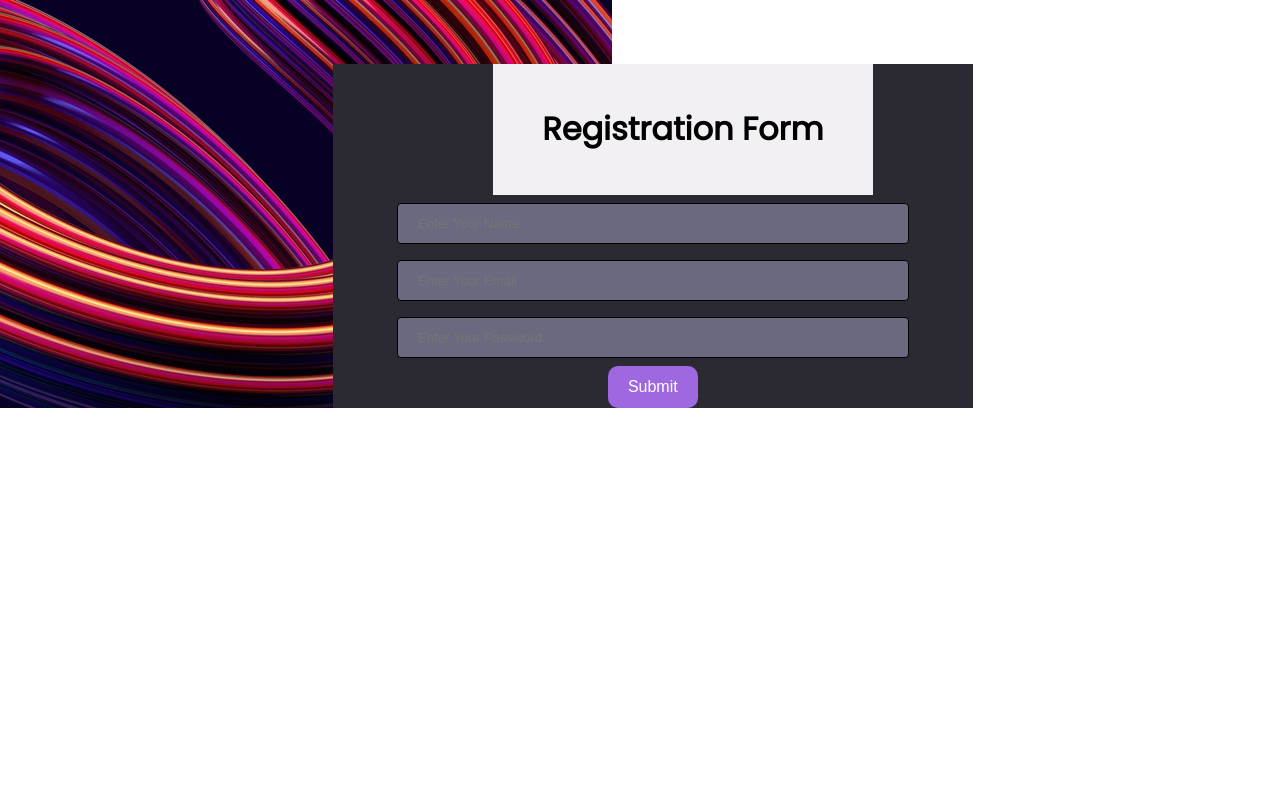
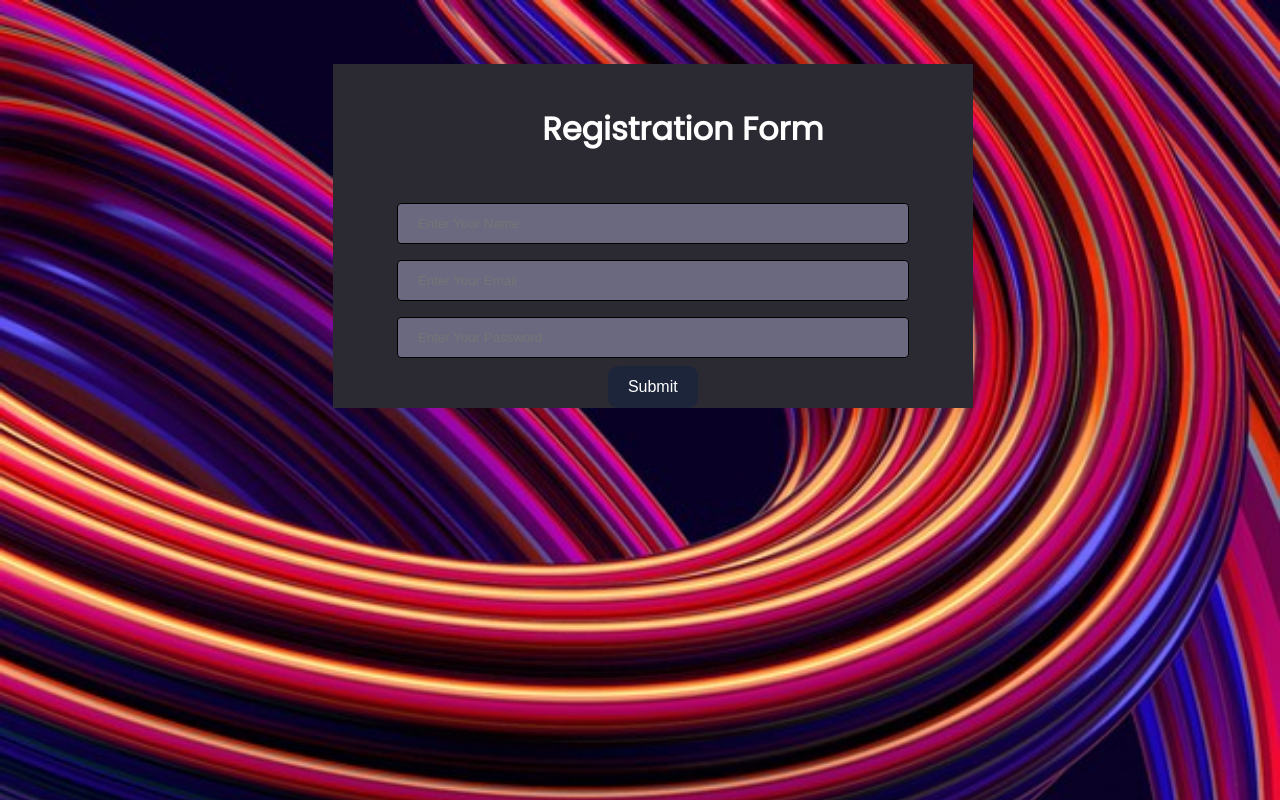
Before and after one commit to Sawapandeep/endterm, a React (Create React App) app: page / in a window 1280 px wide. Built offline with nearby package versions, Linux system fonts and the light colour scheme.

Commit message:
Update App.css

```diff
--- a/src/App.css
+++ b/src/App.css
@@ -43,8 +43,9 @@
 body{
   /* background-color: #b2aba9; */
   background-image: url(bg.png);
-  background-size: auto;
-  background-repeat: no-repeat;
+  background-size:cover;
+  background-position: relative;
+  background-repeat : no-repeat;
 
   font-family: 'Poppins', sans-serif;
 
@@ -85,7 +86,7 @@ body{
 
   button{
 
-    background-color: #9f68e0;
+    background-color: #1c253a;
     color: white;
     border: 0;
     border-radius: 10px;
@@ -100,8 +101,9 @@ body{
   }
 
   .header{
+    color:white;
   width: 95%;
-  background-color: rgb(243, 240, 243);
+  background-color: #2b2a33;
   margin-left: 25%;
   width: 50%;
   padding: 20px 30px;
```
